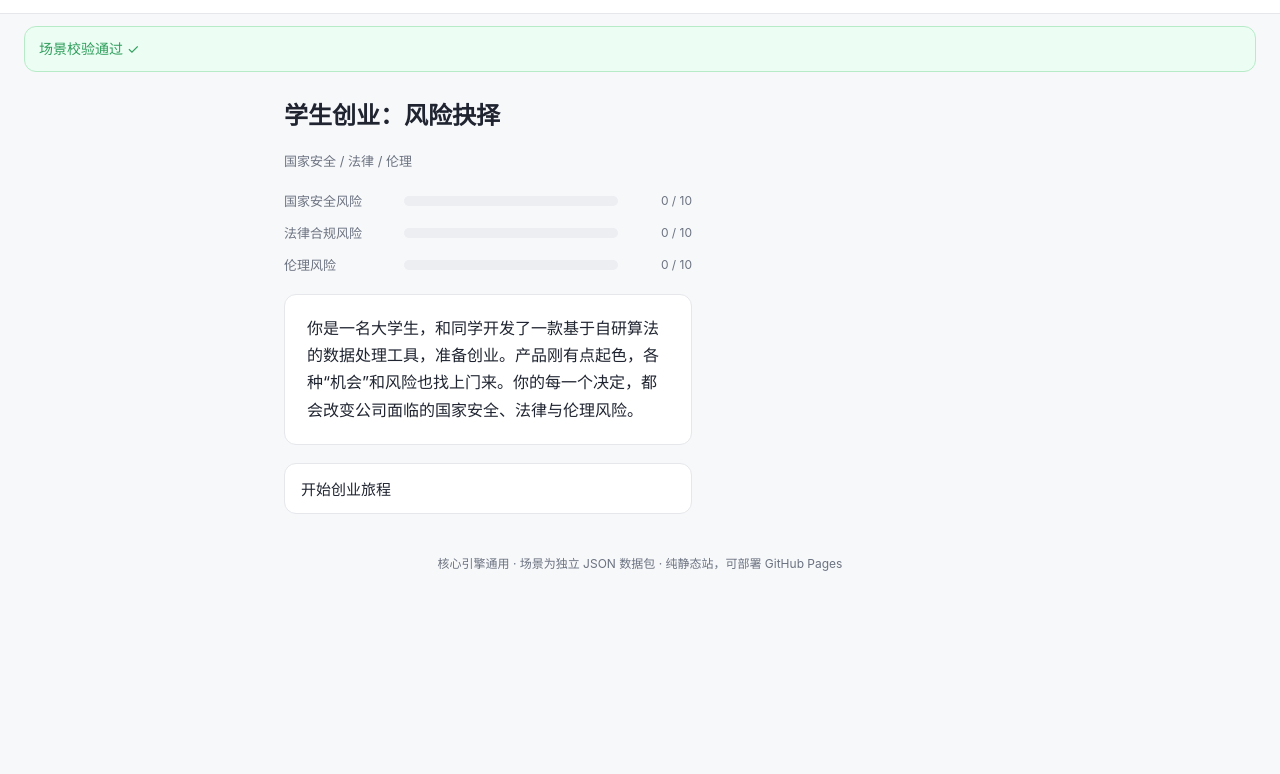
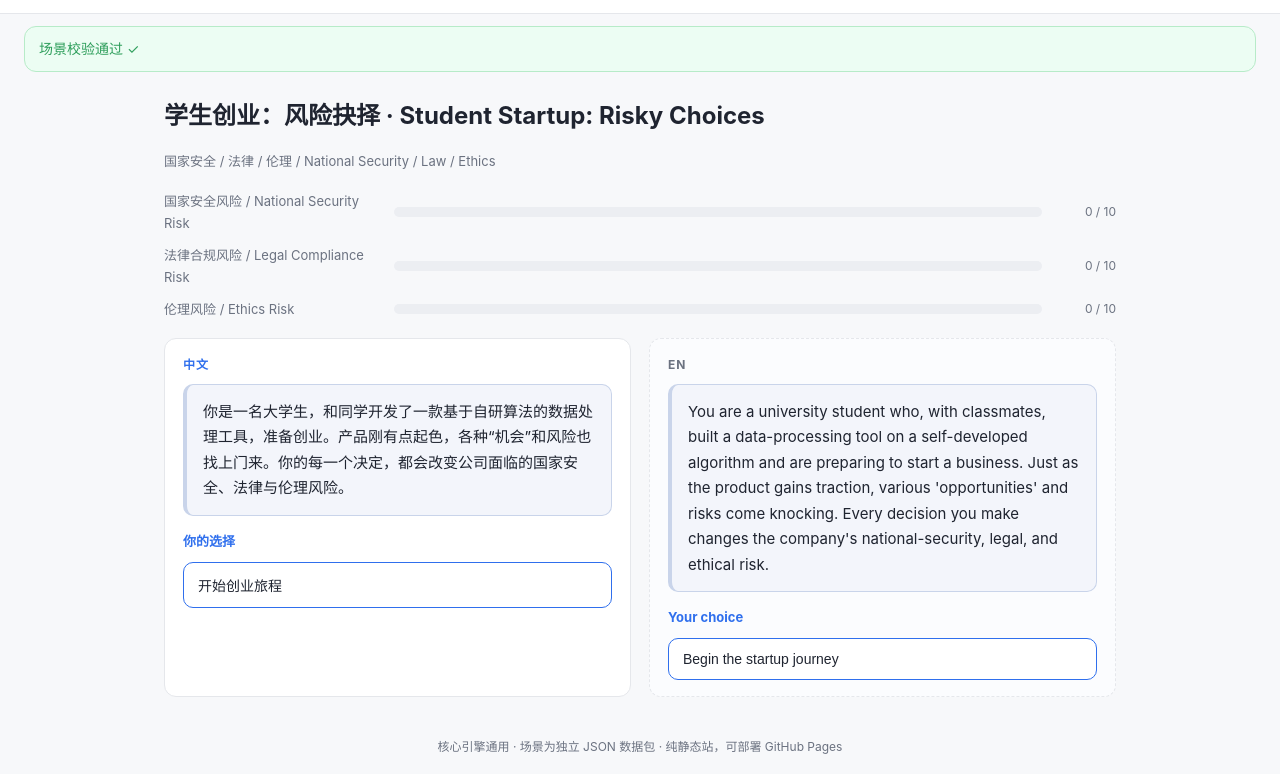
Before and after one commit to drhycheung/Choices, a plain HTML site: page index.html in a window 1280 px wide. Shown: the part 53-827 px from the top of the page. Before the commit the page ends 800 px from the top, so only its background shows below. Drawn offline with Linux system fonts and the light colour scheme.

Commit message:
feat: 中英双语对照 + 叙事/选项配色区分
- 场景数据双语化（{zh,en}）：标题/维度/叙事/选项/结局/反思
- 播放器左右双栏中英对照渲染，点击任一语言推进同一状态
- 样式重做：叙事静色卡片、选项强调色描边按钮，两栏分隔，窄屏回退单栏
- test.js / README 同步双语，校验与确定性因果复测仍通过

```diff
--- a/index.html
+++ b/index.html
@@ -19,8 +19,7 @@
       <h1 id="scenario-title"></h1>
       <p id="scenario-theme" class="muted"></p>
       <div id="dims" class="dims"></div>
-      <div id="node-text" class="node-text"></div>
-      <div id="choices" class="choices"></div>
+      <div id="bilingual" class="bilingual"></div>
     </section>
 
     <aside id="trace-panel" class="trace-panel hidden">
--- a/player.js
+++ b/player.js
@@ -2,6 +2,7 @@
  * Choices 静态播放器（player.js）
  * --------------------------------------------------------------------------
  * 纯前端 UI：fetch 加载场景 JSON -> 引擎推进 -> 渲染节点/选项/风险条/结局/决策轨迹。
+ * 支持中英双语：同一版面左右双栏对照（中文 | EN），点击任一语言按钮推进同一状态。
  * 无任何构建步骤、无依赖。引擎逻辑全在 engine.js，校验在 validate.js。
  */
 (function () {
@@ -13,9 +14,15 @@
   function $(id) { return document.getElementById(id); }
   function textEl(tag, txt, cls) {
     var el = document.createElement(tag);
-    el.textContent = txt;
+    if (txt !== undefined && txt !== null) el.textContent = txt;
     if (cls) el.className = cls;
     return el;
+  }
+
+  // 双语取值：v 可能是 {zh,en} 或纯字符串（兼容性）
+  function pick(v, lang) {
+    if (v && typeof v === 'object' && (v.zh || v.en)) return v[lang] || v.zh;
+    return v;
   }
 
   function loadScenario(path, cb) {
@@ -46,7 +53,7 @@
       var max = (typeof d.max === 'number') ? d.max : 10;
       var ratio = Math.max(0, Math.min(1, max ? val / max : 0));
       var bar = textEl('div', '', 'dim');
-      var label = textEl('span', d.label, 'dim-label');
+      var label = textEl('span', pick(d.label, 'zh') + ' / ' + pick(d.label, 'en'), 'dim-label');
       var track = textEl('div', '', 'dim-track');
       var fill = textEl('div', '', 'dim-fill');
       fill.style.width = (ratio * 100) + '%';
@@ -58,18 +65,30 @@
     }
   }
 
-  function renderNode() {
-    var node = ChoicesEngine.currentNode(scenario, state);
-    $('node-text').textContent = node ? node.text : '';
-    var cw = $('choices');
-    cw.innerHTML = '';
-    if (state.finished) { renderEnding(); return; }
+  // 渲染某一语言栏：叙事 + 选项
+  function langCol(cls, label, node, lang) {
+    var col = textEl('div', '', 'lang-col ' + cls);
+    col.appendChild(textEl('div', label, 'lang-label'));
+    col.appendChild(textEl('div', pick(node.text, lang), 'node-text'));
+    col.appendChild(textEl('div', lang === 'zh' ? '你的选择' : 'Your choice', 'choices-head'));
+    var cw = textEl('div', '', 'choices');
     ChoicesEngine.availableChoices(scenario, state).forEach(function (c) {
-      var btn = textEl('button', c.text, 'choice');
+      var btn = textEl('button', pick(c.text, lang), 'choice');
       btn.disabled = !c.enabled;
       btn.onclick = function () { onChoose(c.index); };
       cw.appendChild(btn);
     });
+    col.appendChild(cw);
+    return col;
+  }
+
+  function renderNode() {
+    var node = ChoicesEngine.currentNode(scenario, state);
+    if (state.finished) { renderEnding(); return; }
+    var bc = $('bilingual');
+    bc.innerHTML = '';
+    bc.appendChild(langCol('zh', '中文', node, 'zh'));
+    bc.appendChild(langCol('en', 'EN', node, 'en'));
   }
 
   function onChoose(i) {
@@ -80,7 +99,7 @@
   }
 
   function typeLabel(t) {
-    return t === 'success' ? '成功' : t === 'fail' ? '失败' : t === 'compromise' ? '妥协' : '未知';
+    return t === 'success' ? '成功 / Success' : t === 'fail' ? '失败 / Fail' : t === 'compromise' ? '妥协 / Compromise' : '未知 / Unknown';
   }
 
   function renderEnding() {
@@ -89,15 +108,20 @@
     box.className = 'ending type-' + (ending ? ending.type : 'unknown');
     box.innerHTML = '';
     if (!ending) {
-      box.appendChild(textEl('h2', '未定义结局'));
+      box.appendChild(textEl('h2', '未定义结局 / Undefined ending'));
       box.appendChild(textEl('p', '当前状态未匹配任何结局，场景需补全（见校验器）。'));
     } else {
       box.appendChild(textEl('div', '结局 · ' + typeLabel(ending.type), 'ending-tag'));
-      box.appendChild(textEl('h2', ending.title));
-      box.appendChild(textEl('p', ending.text));
-      if (ending.reflection) box.appendChild(textEl('div', '(反思) ' + ending.reflection, 'reflection'));
+      box.appendChild(textEl('h2', pick(ending.title, 'zh')));
+      box.appendChild(textEl('h2', pick(ending.title, 'en'), 'en-sub'));
+      box.appendChild(textEl('p', pick(ending.text, 'zh')));
+      box.appendChild(textEl('p', pick(ending.text, 'en'), 'en-sub'));
+      if (ending.reflection) {
+        box.appendChild(textEl('div', '(反思) ' + pick(ending.reflection, 'zh'), 'reflection'));
+        box.appendChild(textEl('div', '(Reflection) ' + pick(ending.reflection, 'en'), 'reflection en-sub'));
+      }
     }
-    var restart = textEl('button', '重新开始', 'btn-restart');
+    var restart = textEl('button', '重新开始 / Restart', 'btn-restart');
     restart.onclick = restartGame;
     box.appendChild(restart);
     box.classList.remove('hidden');
@@ -111,22 +135,26 @@
     var list = $('trace-list');
     list.innerHTML = '';
     state.history.forEach(function (h) {
-      var li = textEl('li', '选择了：' + h.choiceText);
+      var li = textEl('li', '');
+      li.appendChild(textEl('div', '选择了 / Chose: ' + pick(h.choiceText, 'zh')));
+      li.appendChild(textEl('div', pick(h.choiceText, 'en'), 'en-sub'));
       if (h.effects && Object.keys(h.effects).length) {
         var parts = [];
         for (var k in h.effects) {
-          parts.push(scenario.dimensions[k].label + ' ' + (h.effects[k] >= 0 ? '+' : '') + h.effects[k]);
+          parts.push(pick(scenario.dimensions[k].label, 'zh') + ' ' + (h.effects[k] >= 0 ? '+' : '') + h.effects[k]);
         }
-        li.textContent += '  →  ' + parts.join('，');
+        li.appendChild(textEl('div', '→ ' + parts.join('，'), 'en-sub'));
       }
       list.appendChild(li);
     });
-    list.appendChild(textEl('li', '最终风险：' + dimSummary(), 'trace-final'));
+    list.appendChild(textEl('li', '最终风险 / Final risk: ' + dimSummary(), 'trace-final'));
   }
 
   function dimSummary() {
     var parts = [];
-    for (var k in scenario.dimensions) parts.push(scenario.dimensions[k].label + '=' + (state.dims[k] || 0));
+    for (var k in scenario.dimensions) {
+      parts.push(pick(scenario.dimensions[k].label, 'zh') + '=' + (state.dims[k] || 0));
+    }
     return parts.join('，');
   }
 
@@ -153,8 +181,8 @@
       else if (res.warnings.length) showBanner('场景校验通过（提示：' + res.warnings.join('；') + '）', 'warn');
       else showBanner('场景校验通过 ✓', 'ok');
 
-      $('scenario-title').textContent = scenario.title || '未命名场景';
-      $('scenario-theme').textContent = scenario.theme || '';
+      $('scenario-title').textContent = pick(scenario.title, 'zh') + '  ·  ' + pick(scenario.title, 'en');
+      $('scenario-theme').textContent = pick(scenario.theme, 'zh') + ' / ' + pick(scenario.theme, 'en');
       state = ChoicesEngine.createState(scenario);
       renderDims();
       renderNode();
--- a/scenarios/student-startup.json
+++ b/scenarios/student-startup.json
@@ -1,92 +1,140 @@
 {
   "id": "student-startup",
-  "title": "学生创业：风险抉择",
-  "theme": "国家安全 / 法律 / 伦理",
+  "title": { "zh": "学生创业：风险抉择", "en": "Student Startup: Risky Choices" },
+  "theme": { "zh": "国家安全 / 法律 / 伦理", "en": "National Security / Law / Ethics" },
   "description": "首个示范场景。玩家是一名大学生创业者，在融资、数据、知识产权等环节持续做出抉择，每个选择确定性地改变国家安全、法律、伦理三类风险，最终触发对应结局。反思内容可选，教师可在课堂上补充。",
   "dimensions": {
-    "national_security": { "label": "国家安全风险", "initial": 0, "min": 0, "max": 10, "higherIsRisk": true },
-    "legal": { "label": "法律合规风险", "initial": 0, "min": 0, "max": 10, "higherIsRisk": true },
-    "ethics": { "label": "伦理风险", "initial": 0, "min": 0, "max": 10, "higherIsRisk": true }
+    "national_security": { "label": { "zh": "国家安全风险", "en": "National Security Risk" }, "initial": 0, "min": 0, "max": 10, "higherIsRisk": true },
+    "legal": { "label": { "zh": "法律合规风险", "en": "Legal Compliance Risk" }, "initial": 0, "min": 0, "max": 10, "higherIsRisk": true },
+    "ethics": { "label": { "zh": "伦理风险", "en": "Ethics Risk" }, "initial": 0, "min": 0, "max": 10, "higherIsRisk": true }
   },
   "start": "intro",
   "nodes": {
     "intro": {
-      "text": "你是一名大学生，和同学开发了一款基于自研算法的数据处理工具，准备创业。产品刚有点起色，各种“机会”和风险也找上门来。你的每一个决定，都会改变公司面临的国家安全、法律与伦理风险。",
+      "text": {
+        "zh": "你是一名大学生，和同学开发了一款基于自研算法的数据处理工具，准备创业。产品刚有点起色，各种“机会”和风险也找上门来。你的每一个决定，都会改变公司面临的国家安全、法律与伦理风险。",
+        "en": "You are a university student who, with classmates, built a data-processing tool on a self-developed algorithm and are preparing to start a business. Just as the product gains traction, various 'opportunities' and risks come knocking. Every decision you make changes the company's national-security, legal, and ethical risk."
+      },
       "choices": [
-        { "text": "开始创业旅程", "next": "overseas_contact" }
+        { "text": { "zh": "开始创业旅程", "en": "Begin the startup journey" }, "next": "overseas_contact" }
       ]
     },
     "overseas_contact": {
-      "text": "一位自称来自海外机构的联系人欣赏你们的技术，希望“深入合作”，并索要核心算法源码以评估投资价值。",
+      "text": {
+        "zh": "一位自称来自海外机构的联系人欣赏你们的技术，希望“深入合作”，并索要核心算法源码以评估投资价值。",
+        "en": "A contact who claims to represent an overseas organization admires your technology, wants to 'cooperate deeply', and asks for the core algorithm source code to evaluate its investment value."
+      },
       "choices": [
-        { "text": "拒绝提供源码，只分享已公开的论文与技术白皮书", "next": "data_usage", "effects": {} },
-        { "text": "先签署保密协议(NDA)，再提供脱敏的算法示例", "next": "data_usage", "effects": { "national_security": 1 } },
-        { "text": "为尽快拿到投资，直接发送核心算法完整源码", "next": "data_usage", "effects": { "national_security": 3 } }
+        { "text": { "zh": "拒绝提供源码，只分享已公开的论文与技术白皮书", "en": "Decline to share source; only offer published papers and technical whitepapers" }, "next": "data_usage", "effects": {} },
+        { "text": { "zh": "先签署保密协议(NDA)，再提供脱敏的算法示例", "en": "Sign an NDA first, then share a sanitized algorithm sample" }, "next": "data_usage", "effects": { "national_security": 1 } },
+        { "text": { "zh": "为尽快拿到投资，直接发送核心算法完整源码", "en": "Send the full core algorithm source directly to secure investment faster" }, "next": "data_usage", "effects": { "national_security": 3 } }
       ]
     },
     "data_usage": {
-      "text": "训练模型需要大量数据。你们还在起步，买不起合规数据授权。",
+      "text": {
+        "zh": "训练模型需要大量数据。你们还在起步，买不起合规数据授权。",
+        "en": "Training the model needs large amounts of data. You are still early-stage and cannot afford licensed compliant data."
+      },
       "choices": [
-        { "text": "使用公开数据集 + 自采合规样本", "next": "ip_protect", "effects": {} },
-        { "text": "从黑市购买来路不明的用户数据包", "next": "ip_protect", "effects": { "legal": 2, "ethics": 3 } },
-        { "text": "爬取竞品平台的用户数据", "next": "ip_protect", "effects": { "legal": 1, "ethics": 1 } }
+        { "text": { "zh": "使用公开数据集 + 自采合规样本", "en": "Use public datasets + self-collected compliant samples" }, "next": "ip_protect", "effects": {} },
+        { "text": { "zh": "从黑市购买来路不明的用户数据包", "en": "Buy user-data packages of unclear origin from the black market" }, "next": "ip_protect", "effects": { "legal": 2, "ethics": 3 } },
+        { "text": { "zh": "爬取竞品平台的用户数据", "en": "Scrape user data from competitor platforms" }, "next": "ip_protect", "effects": { "legal": 1, "ethics": 1 } }
       ]
     },
     "ip_protect": {
-      "text": "算法很有价值，但你们还没做任何知识产权保护。",
+      "text": {
+        "zh": "算法很有价值，但你们还没做任何知识产权保护。",
+        "en": "The algorithm is valuable, but you have not yet secured any intellectual-property protection."
+      },
       "choices": [
-        { "text": "尽快申请专利 / 软件著作权", "next": "funding", "effects": {} },
-        { "text": "先上线抢市场，保护“以后再说”", "next": "funding", "effects": { "legal": 2 } }
+        { "text": { "zh": "尽快申请专利 / 软件著作权", "en": "File a patent / software copyright promptly" }, "next": "funding", "effects": {} },
+        { "text": { "zh": "先上线抢市场，保护“以后再说”", "en": "Launch first to grab the market; 'protect it later'" }, "next": "funding", "effects": { "legal": 2 } }
       ]
     },
     "funding": {
-      "text": "你们需要资金扩大团队。",
+      "text": {
+        "zh": "你们需要资金扩大团队。",
+        "en": "You need capital to grow the team."
+      },
       "choices": [
-        { "text": "接受国内正规孵化器 / 天使投资", "next": "outcome", "effects": {} },
-        { "text": "接受身份不明的境外基金注资", "next": "outcome", "effects": { "national_security": 2, "legal": 1 } },
-        { "text": "面向学生群体众筹", "next": "outcome", "effects": { "ethics": 2 } }
+        { "text": { "zh": "接受国内正规孵化器 / 天使投资", "en": "Take domestic accredited incubator / angel investment" }, "next": "outcome", "effects": {} },
+        { "text": { "zh": "接受身份不明的境外基金注资", "en": "Accept funding from an overseas fund of unclear identity" }, "next": "outcome", "effects": { "national_security": 2, "legal": 1 } },
+        { "text": { "zh": "面向学生群体众筹", "en": "Crowdfund among the student community" }, "next": "outcome", "effects": { "ethics": 2 } }
       ]
     },
     "outcome": {
-      "text": "一年过去了，是时候看看当初的那些选择，把公司带向了哪里。",
+      "text": {
+        "zh": "一年过去了，是时候看看当初的那些选择，把公司带向了哪里。",
+        "en": "A year has passed. It is time to see where those early choices led the company."
+      },
       "choices": []
     }
   },
   "endings": {
     "fail_ns": {
-      "title": "技术外泄危机",
+      "title": { "zh": "技术外泄危机", "en": "Technology Leak Crisis" },
       "type": "fail",
       "condition": { "national_security": ">=5" },
-      "text": "核心算法流入境外不明机构，可能涉及关键技术违规外流。公司被立案调查，创业戛然而止。",
-      "reflection": "在涉及自研核心技术时，哪些信息可以向境外合作方披露？保密协议是否足以覆盖国家安全红线？"
+      "text": {
+        "zh": "核心算法流入境外不明机构，可能涉及关键技术违规外流。公司被立案调查，创业戛然而止。",
+        "en": "The core algorithm reached an unclear overseas entity, possibly involving unlawful outflow of critical technology. The company is investigated and the startup halts abruptly."
+      },
+      "reflection": {
+        "zh": "在涉及自研核心技术时，哪些信息可以向境外合作方披露？保密协议是否足以覆盖国家安全红线？",
+        "en": "When it comes to self-developed core technology, what information may be disclosed to overseas partners? Does an NDA fully cover the national-security red line?"
+      }
     },
     "fail_legal": {
-      "title": "法律纠纷缠身",
+      "title": { "zh": "法律纠纷缠身", "en": "Entangled in Legal Disputes" },
       "type": "fail",
       "condition": { "legal": ">=5" },
-      "text": "来路不明的数据与缺失的知识产权保护，让公司接连陷入侵权与违规诉讼，难以为继。",
-      "reflection": "创业早期的数据来源与知识产权布局，为什么是法律合规的底线？"
+      "text": {
+        "zh": "来路不明的数据与缺失的知识产权，让公司接连陷入侵权与违规诉讼，难以为继。",
+        "en": "Data of unclear origin and missing IP protection drag the company into repeated infringement and compliance lawsuits, making it unsustainable."
+      },
+      "reflection": {
+        "zh": "创业早期的数据来源与知识产权布局，为什么是法律合规的底线？",
+        "en": "Why are early-stage data sourcing and IP strategy the baseline of legal compliance?"
+      }
     },
     "fail_ethics": {
-      "title": "伦理争议爆发",
+      "title": { "zh": "伦理争议爆发", "en": "Ethics Controversy Erupts" },
       "type": "fail",
       "condition": { "ethics": ">=5" },
-      "text": "未经同意使用用户数据的行为被曝光，公众信任崩塌，品牌一夜归零。",
-      "reflection": "在‘增长优先’的诱惑下，如何守住对数据主体最基本的伦理尊重？"
+      "text": {
+        "zh": "未经同意使用用户数据的行为被曝光，公众信任崩塌，品牌一夜归零。",
+        "en": "Using user data without consent is exposed; public trust collapses and the brand is wiped out overnight."
+      },
+      "reflection": {
+        "zh": "在“增长优先”的诱惑下，如何守住对数据主体最基本的伦理尊重？",
+        "en": "Amid the lure of 'growth first', how do you uphold basic ethical respect for data subjects?"
+      }
     },
     "success": {
-      "title": "合规创业典范",
+      "title": { "zh": "合规创业典范", "en": "Model of Compliant Startup" },
       "type": "success",
       "condition": { "national_security": "<=1", "legal": "<=1", "ethics": "<=1" },
-      "text": "你守住了对技术、法律和伦理的敬畏：核心技术受控、数据来源合规、知识产权清晰。公司在稳健中成长。",
-      "reflection": "回顾全程，哪些‘慢一步’的决定，反而成了最稳健的优势？"
+      "text": {
+        "zh": "你守住了对技术、法律和伦理的敬畏：核心技术受控、数据来源合规、知识产权清晰。公司在稳健中成长。",
+        "en": "You upheld respect for technology, law, and ethics: core tech controlled, data sourced compliantly, IP clear. The company grows steadily."
+      },
+      "reflection": {
+        "zh": "回顾全程，哪些“慢一步”的决定，反而成了最稳健的优势？",
+        "en": "Looking back, which 'one step slower' decisions turned out to be the steadiest advantages?"
+      }
     },
     "compromise": {
-      "title": "在灰色地带挣扎",
+      "title": { "zh": "在灰色地带挣扎", "en": "Struggling in the Grey Zone" },
       "type": "compromise",
       "condition": {},
-      "text": "你没有被立即反噬，却也埋下了隐患。公司在模糊地带前行，随时可能因一次检查或一次曝光而失控。",
-      "reflection": "‘暂时没出事’等于‘没问题’吗？灰色地带的风险会以什么形式迟早显现？"
+      "text": {
+        "zh": "你没有被立即反噬，却也埋下了隐患。公司在模糊地带前行，随时可能因一次检查或一次曝光而失控。",
+        "en": "You were not immediately punished, yet hazards were planted. The company moves through ambiguous territory, ready to spiral out of control at any inspection or exposure."
+      },
+      "reflection": {
+        "zh": "“暂时没出事”等于“没问题”吗？灰色地带的风险会以什么形式迟早显现？",
+        "en": "Does 'no incident yet' mean 'no problem'? In what form will grey-zone risk eventually surface?"
+      }
     }
   }
 }
--- a/styles.css
+++ b/styles.css
@@ -5,6 +5,9 @@
   --muted: #6b7280;
   --line: #e5e7eb;
   --accent: #2f6fed;
+  --accent-soft: #eaf1fe;
+  --story-bg: #f3f5fb;     /* 叙事区底色：静色，区别于选项 */
+  --story-border: #c9d4ea;
   --ok: #2e9e5b;
   --warn: #e0a106;
   --error: #d6453d;
@@ -28,6 +31,7 @@ body {
   padding: 16px 24px;
   background: var(--panel);
   border-bottom: 1px solid var(--line);
+  flex-wrap: wrap;
 }
 .brand { font-weight: 700; font-size: 20px; color: var(--accent); }
 .brand-sub { color: var(--muted); font-size: 13px; }
@@ -45,68 +49,97 @@ body {
 .hidden { display: none !important; }
 
 #app {
-  max-width: 760px;
+  max-width: 1000px;
   margin: 0 auto;
   padding: 24px;
-  display: grid;
-  grid-template-columns: 1fr 280px;
-  gap: 24px;
-}
-@media (max-width: 720px) {
-  #app { grid-template-columns: 1fr; }
 }
 
 #scenario-title { margin: 0 0 4px; font-size: 24px; }
 .muted { color: var(--muted); font-size: 13px; }
+.en-sub { color: var(--muted); font-size: 13px; margin-top: 2px; }
 
+/* 维度风险条 */
 .dims { display: flex; flex-direction: column; gap: 10px; margin: 18px 0; }
-.dim { display: grid; grid-template-columns: 110px 1fr 64px; align-items: center; gap: 10px; }
+.dim { display: grid; grid-template-columns: 220px 1fr 64px; align-items: center; gap: 10px; }
 .dim-label { font-size: 13px; color: var(--muted); }
 .dim-track { height: 10px; background: #eceef2; border-radius: 999px; overflow: hidden; }
 .dim-fill { height: 100%; border-radius: 999px; transition: width .3s ease; }
 .dim-val { font-size: 12px; color: var(--muted); text-align: right; }
 
-.node-text {
+/* 双栏中英对照 */
+.bilingual {
+  display: grid;
+  grid-template-columns: 1fr 1fr;
+  gap: 18px;
+  margin-top: 8px;
+}
+.lang-col {
   background: var(--panel);
   border: 1px solid var(--line);
   border-radius: var(--radius);
-  padding: 20px 22px;
-  font-size: 16px;
-  margin-bottom: 18px;
+  padding: 16px 18px;
+  min-width: 0;
+}
+.lang-col.en { background: #fbfcfe; border-style: dashed; }
+.lang-label {
+  font-size: 12px;
+  letter-spacing: 1px;
+  color: var(--accent);
+  font-weight: 700;
+  margin-bottom: 8px;
+}
+.lang-col.en .lang-label { color: var(--muted); }
+
+/* 叙事（问题）区：静色卡片，明显区别于选项 */
+.node-text {
+  background: var(--story-bg);
+  border: 1px solid var(--story-border);
+  border-left: 4px solid var(--story-border);
+  border-radius: 10px;
+  padding: 14px 16px;
+  font-size: 15px;
+  margin-bottom: 14px;
 }
 
-.choices { display: flex; flex-direction: column; gap: 12px; }
+/* 选项区：强调色描边按钮，与叙事区配色不同 */
+.choices-head {
+  font-size: 13px;
+  font-weight: 700;
+  color: var(--accent);
+  margin: 4px 0 10px;
+}
+.choices { display: flex; flex-direction: column; gap: 10px; }
 .choice {
   text-align: left;
   background: var(--panel);
-  border: 1px solid var(--line);
-  border-radius: var(--radius);
-  padding: 14px 16px;
-  font-size: 15px;
+  border: 1.5px solid var(--accent);
+  border-radius: 10px;
+  padding: 12px 14px;
+  font-size: 14px;
   color: var(--ink);
   cursor: pointer;
-  transition: border-color .15s ease, transform .05s ease;
+  transition: background .15s ease, transform .05s ease;
 }
-.choice:hover:not(:disabled) { border-color: var(--accent); }
+.choice:hover:not(:disabled) { background: var(--accent-soft); }
 .choice:active:not(:disabled) { transform: scale(0.995); }
-.choice:disabled { opacity: 0.45; cursor: not-allowed; }
+.choice:disabled { opacity: 0.4; cursor: not-allowed; border-color: var(--line); }
 
+/* 决策轨迹面板 */
 .trace-panel {
   background: var(--panel);
   border: 1px solid var(--line);
   border-radius: var(--radius);
   padding: 16px 18px;
-  align-self: start;
-  position: sticky;
-  top: 16px;
+  margin-top: 18px;
 }
 .trace-panel h2 { margin: 0 0 4px; font-size: 16px; }
 #trace-list { margin: 8px 0 0; padding-left: 18px; }
-#trace-list li { font-size: 13px; margin-bottom: 8px; }
+#trace-list li { font-size: 13px; margin-bottom: 10px; }
 .trace-final { font-weight: 600; }
 
+/* 结局页 */
 .ending {
-  max-width: 760px;
+  max-width: 1000px;
   margin: 8px auto 40px;
   padding: 28px;
   border-radius: var(--radius);
@@ -117,7 +150,7 @@ body {
 .ending.type-success { border-top-color: var(--ok); }
 .ending.type-fail { border-top-color: var(--error); }
 .ending.type-compromise { border-top-color: var(--warn); }
-.ending h2 { margin: 8px 0 12px; font-size: 22px; }
+.ending h2 { margin: 6px 0 10px; font-size: 22px; }
 .ending-tag { font-size: 12px; letter-spacing: 1px; color: var(--muted); text-transform: uppercase; }
 .reflection {
   margin-top: 16px;
@@ -139,3 +172,9 @@ body {
 }
 
 #app-footer { text-align: center; padding: 16px; font-size: 12px; }
+
+/* 窄屏：双栏回退为单栏（先中文后英文） */
+@media (max-width: 720px) {
+  .bilingual { grid-template-columns: 1fr; }
+  .dim { grid-template-columns: 140px 1fr 56px; }
+}
```
Also changed, not shown: test.js (+8 -2 lines), 2 other files.
